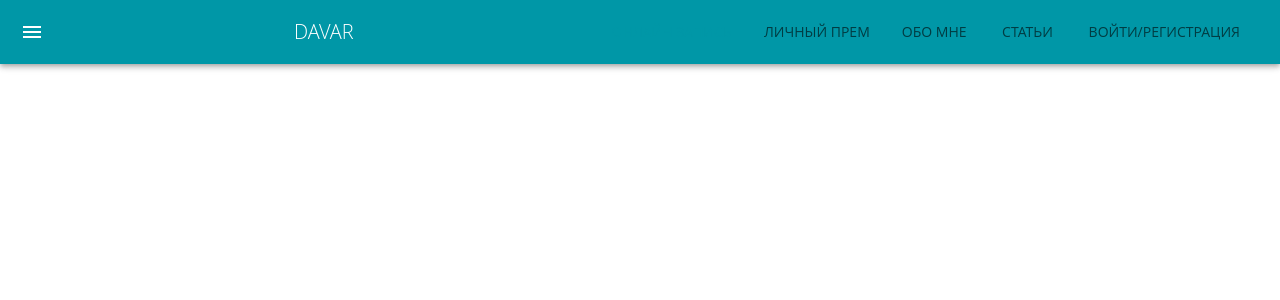
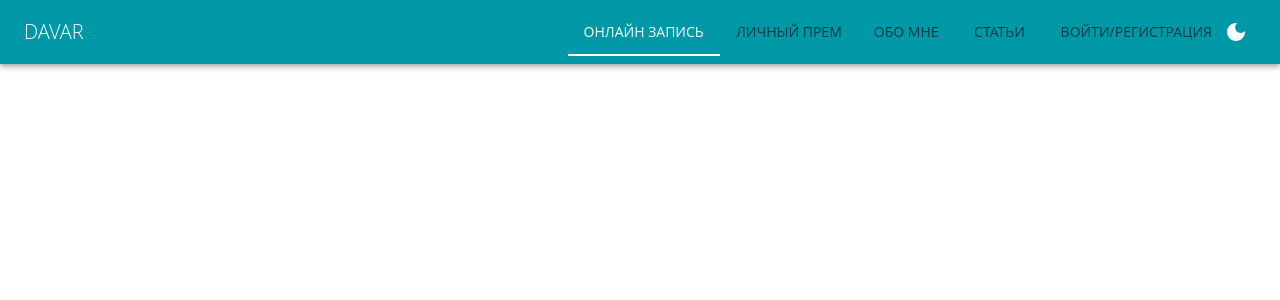
Before and after one commit to ScobarDen/psycho-pesonal-site, a React (Create React App) app: page / in a window 1280 px wide. Shown: the top 300 px of the page. Built offline with nearby package versions, Linux system fonts and the light colour scheme.

Commit message:
пока что закончил навбар

```diff
--- a/src/components/ui/Header/Header.module.scss
+++ b/src/components/ui/Header/Header.module.scss
@@ -5,7 +5,11 @@
   margin-right: 10px;
 }
 
+.themeButton {
+  margin-left: 1rem;
+}
+
 .title {
   flex-grow: 1;
-  text-align: center;
+  text-align: left;
 }
--- a/src/components/ui/Header/index.tsx
+++ b/src/components/ui/Header/index.tsx
@@ -1,32 +1,45 @@
-import MenuIcon from '@mui/icons-material/Menu';
-import styles from './Header.module.scss';
 import React, { useState } from 'react';
 import { AppBar, IconButton, Tab, Tabs, Toolbar, Typography } from '@mui/material';
+import LightModeIcon from '@mui/icons-material/LightMode';
+import DarkModeIcon from '@mui/icons-material/DarkMode';
+import { useSelector } from 'react-redux';
+import { selectTheme, Theme, toggleThemeMode } from '../../../redux/theme';
+import { useAppDispatch } from '../../../redux/hooks';
+import styles from './Header.module.scss';
 
 const Header: React.FC = () => {
   const [value, setValue] = useState(0);
-
-  const handleChange = (event: React.ChangeEvent<{}>, newValue: number) => {
+  const mode = useSelector(selectTheme);
+  const dispatch = useAppDispatch();
+  const handleChangeTab = (event: React.ChangeEvent<{}>, newValue: number) => {
     setValue(newValue);
+  };
+  const handleToggleTheme = () => {
+    dispatch(toggleThemeMode());
   };
 
   return (
     <div className={styles.header}>
       <AppBar position="static">
         <Toolbar>
-          <IconButton edge="start" className={styles.menuButton} color="inherit" aria-label="menu">
-            <MenuIcon />
-          </IconButton>
           <Typography variant="h6" className={styles.title}>
             DAVAR
           </Typography>
-          <Tabs value={value} onChange={handleChange}>
+          <Tabs value={value} onChange={handleChangeTab}>
             <Tab label="Онлайн запись" />
             <Tab label="Личный прем" />
             <Tab label="Обо мне" />
             <Tab label="Статьи" />
             <Tab label="Войти/Регистрация" />
           </Tabs>
+          <IconButton
+            onClick={handleToggleTheme}
+            edge="start"
+            className={styles.themeButton}
+            color="inherit"
+            aria-label="menu">
+            {mode === Theme.LIGHT ? <DarkModeIcon /> : <LightModeIcon />}
+          </IconButton>
         </Toolbar>
       </AppBar>
     </div>
--- a/src/theme.ts
+++ b/src/theme.ts
@@ -29,6 +29,24 @@ export const lightMode = createTheme({
     },
     h6: {
       fontWeight: 50,
+    },
+  },
+  components: {
+    MuiTab: {
+      styleOverrides: {
+        root: {
+          '&.Mui-selected': {
+            color: '#fafafa',
+          },
+        },
+      },
+    },
+    MuiTabs: {
+      styleOverrides: {
+        indicator: {
+          backgroundColor: '#fafafa',
+        },
+      },
     },
   },
 });
@@ -73,4 +91,22 @@ export const darkMode = createTheme({
       color: '#fafafa',
     },
   },
+  components: {
+    MuiTab: {
+      styleOverrides: {
+        root: {
+          '&.Mui-selected': {
+            color: '#fafafa',
+          },
+        },
+      },
+    },
+    MuiTabs: {
+      styleOverrides: {
+        indicator: {
+          backgroundColor: '#fafafa',
+        },
+      },
+    },
+  },
 });
```
